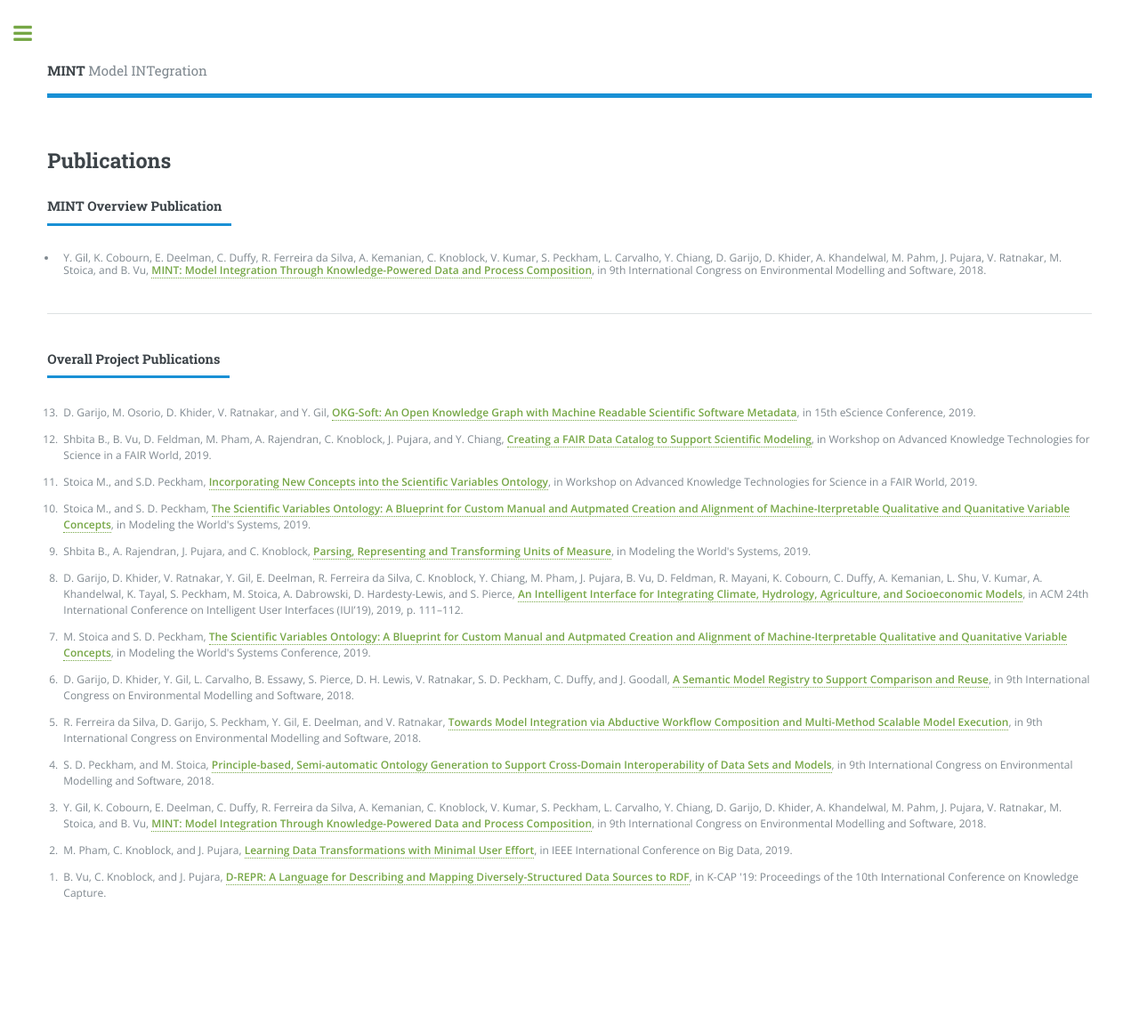
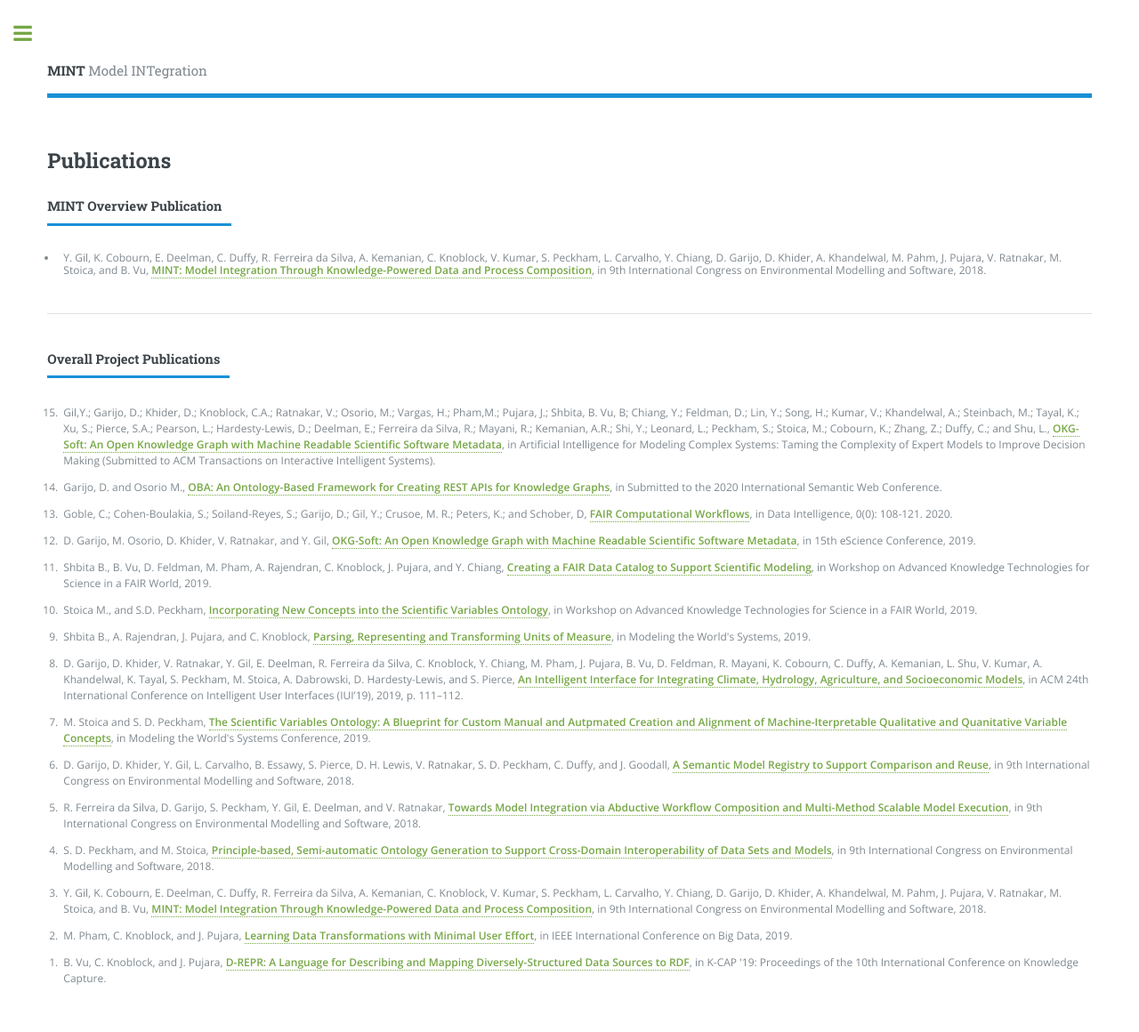
Before and after one commit to KnowledgeCaptureAndDiscovery/MINT, a Jekyll site: the page built from publications.html, in a window 1280 px wide. Shown: the whole page at 89% size. Built offline with Jekyll 4.4.1, drawn with Linux system fonts in a browser that asks for light colours; before the commit the page ends 1064 px from its top, so only the background shows below that.

Commit message:
Update publications.yml

```diff
--- a/_data/publications.yml
+++ b/_data/publications.yml
@@ -1,3 +1,18 @@
+- title: "OKG-Soft: An Open Knowledge Graph with Machine Readable Scientific Software Metadata"
+  authors: "Gil,Y.; Garijo, D.; Khider, D.; Knoblock, C.A.; Ratnakar, V.; Osorio, M.; Vargas, H.; Pham,M.; Pujara, J.; Shbita, B. Vu, B; Chiang, Y.; Feldman, D.; Lin, Y.; Song, H.; Kumar, V.; Khandelwal, A.; Steinbach, M.; Tayal, K.; Xu, S.; Pierce, S.A.; Pearson, L.; Hardesty-Lewis, D.; Deelman, E.; Ferreira da Silva, R.;  Mayani, R.; Kemanian, A.R.; Shi, Y.; Leonard, L.; Peckham, S.; Stoica, M.; Cobourn, K.; Zhang, Z.; Duffy, C.; and Shu, L."
+  link: ""
+  description: "Artificial Intelligence for Modeling Complex Systems: Taming the Complexity of Expert Models to Improve Decision Making (Submitted to ACM Transactions on Interactive Intelligent Systems)"
+
+- title: "OBA: An Ontology-Based Framework for Creating REST APIs for Knowledge Graphs"
+  authors: "Garijo, D. and Osorio M."
+  link: ""
+  description: "Submitted to the 2020 International Semantic Web Conference"
+
+- title: "FAIR Computational Workflows"
+  authors: "Goble, C.; Cohen-Boulakia, S.; Soiland-Reyes, S.; Garijo, D.; Gil, Y.; Crusoe, M. R.; Peters, K.; and Schober, D"
+  link: "https://www.mitpressjournals.org/doi/pdf/10.1162/dint_a_00033"
+  description: "Data Intelligence, 0(0): 108-121. 2020"
+
 - title: "OKG-Soft: An Open Knowledge Graph with Machine Readable Scientific Software Metadata"
   authors: "D. Garijo, M. Osorio, D. Khider, V. Ratnakar, and Y. Gil"
   link: "/assets/publications/garijo-etal-escience19.pdf"
@@ -13,11 +28,6 @@
   link: "/assets/publications/stoica-peckham_escience19_abstract.pdf"
   description: "Workshop on Advanced Knowledge Technologies for Science in a FAIR World, 2019"
 
-- title: "The Scientific Variables Ontology: A Blueprint for Custom Manual and Autpmated Creation and Alignment of Machine-Iterpretable Qualitative and Quanitative Variable Concepts"
-  authors: "Stoica M., and S. D. Peckham"
-  link: "/assets/publications/stoica-peckham-cwm19.pdf"
-  description: "Modeling the World's Systems, 2019"
-
 - title: "Parsing, Representing and Transforming Units of Measure"
   authors: "Shbita B., A. Rajendran, J. Pujara, and C. Knoblock"
   link: "/assets/publications/shbita-etal-cwm19.pdf"
@@ -30,12 +40,12 @@
 
 - title: "The Scientific Variables Ontology: A Blueprint for Custom Manual and Autpmated Creation and Alignment of Machine-Iterpretable Qualitative and Quanitative Variable Concepts"
   authors: "M. Stoica and S. D. Peckham"
-  link: ""
+  link: "http://mint-project.info/assets/publications/stoica-peckham-cwm19.pdf"
   description: "Modeling the World's Systems Conference, 2019"
 
 - title: "A Semantic Model Registry to Support Comparison and Reuse"
   authors: "D. Garijo, D. Khider, Y. Gil, L. Carvalho, B. Essawy, S. Pierce, D. H. Lewis, V. Ratnakar, S. D. Peckham, C. Duffy, and J. Goodall"
-  link: ""
+  link: " http://dgarijo.com/papers/IEMSs2018-OntoSoft.pdf"
   description: "9th International Congress on Environmental Modelling and Software, 2018"
 
 - title: "Towards Model Integration via Abductive Workflow Composition and Multi-Method Scalable Model Execution"
@@ -45,7 +55,7 @@
 
 - title: "Principle-based, Semi-automatic Ontology Generation to Support Cross-Domain Interoperability of Data Sets and Models"
   authors: "S. D. Peckham, and M. Stoica"
-  link: ""
+  link: "https://scholarsarchive.byu.edu/cgi/viewcontent.cgi?article=4314&context=iemssconference"
   description: "9th International Congress on Environmental Modelling and Software, 2018"
 
 - title: "MINT: Model Integration Through Knowledge-Powered Data and Process Composition"
```
